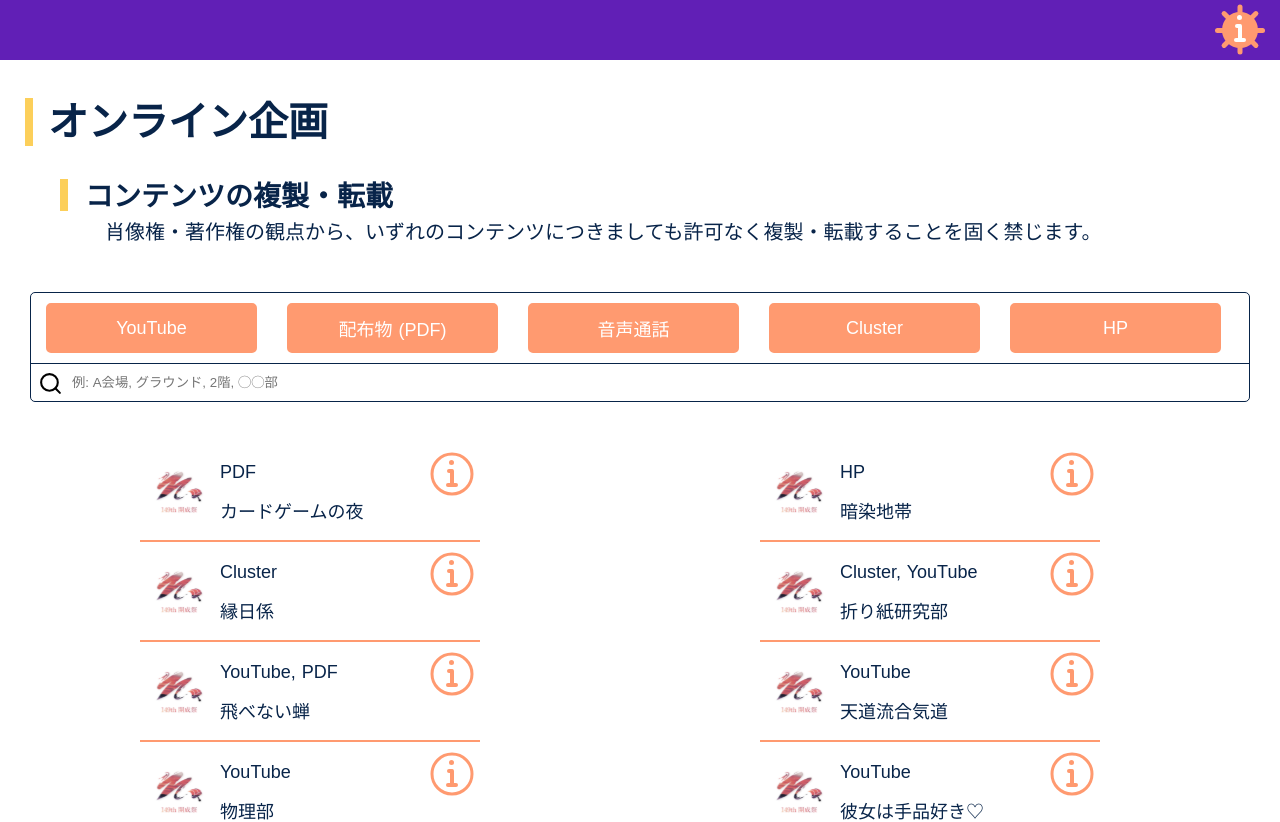
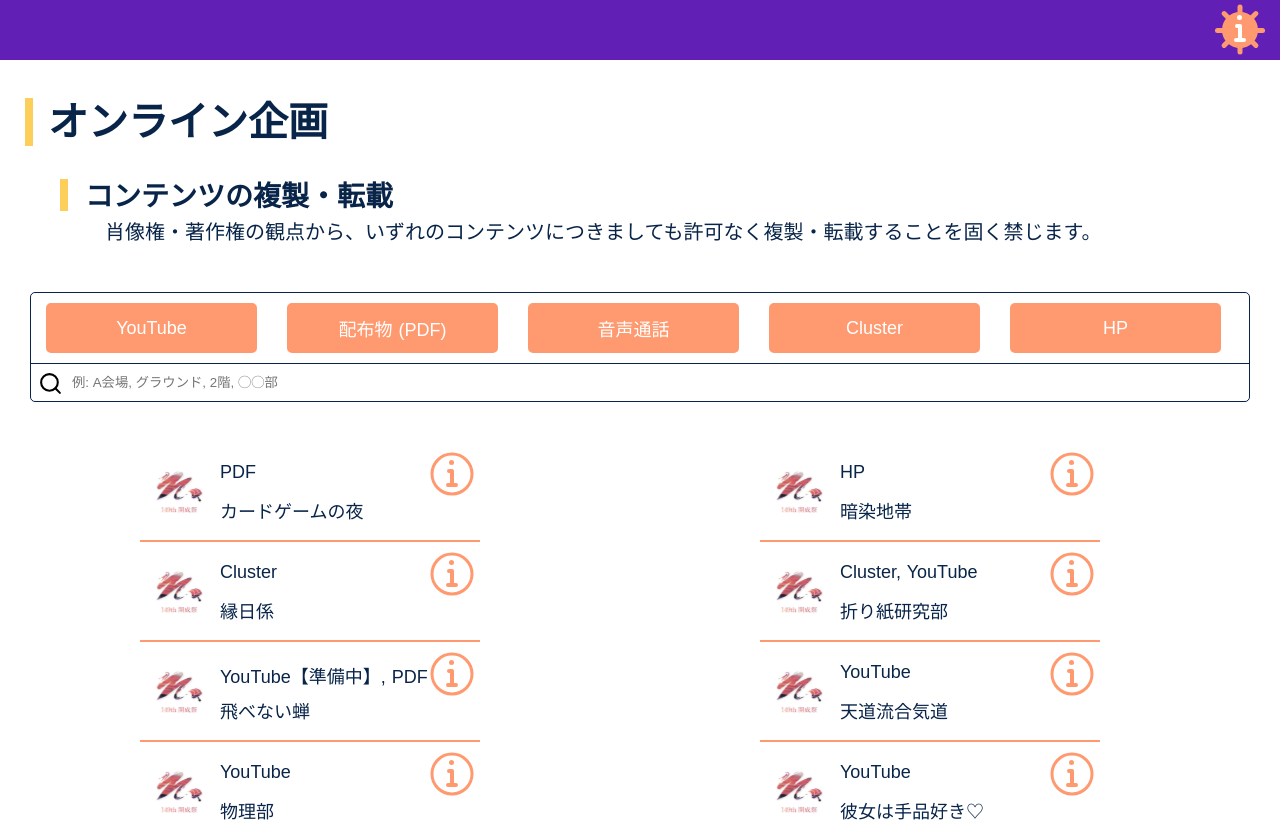
Before and after one commit to OR6107/149th-kaiseifes, a Nuxt app: page /online in a window 1280 px wide. Shown: the top 822 px of the page. Built offline with nearby package versions, Linux system fonts and the light colour scheme.

Commit message:
Fix Invalid YouTube

```diff
--- a/pages/online.vue
+++ b/pages/online.vue
@@ -191,7 +191,7 @@ export default {
           id: 78,
           name: '飛べない蝉',
           // place: 'HP, YouTube, PDF',
-          place: 'YouTube, PDF',
+          place: 'YouTube【準備中】, PDF',
           // type: HP | YOUTUBE | PDF,
           type: YOUTUBE | PDF,
           description:
@@ -236,7 +236,7 @@ export default {
         {
           id: 82,
           name: '弁論文春',
-          place: 'YouTube, PDF',
+          place: 'YouTube【準備中】, PDF',
           type: YOUTUBE | PDF,
           description:
             '言葉を使い他人を説得する競技、ディベート。オンラインでも熱い試合を実演します。あの超有名校と繰り広げる激論の勝敗を決めるのは貴方だ？！',
@@ -283,7 +283,7 @@ export default {
         {
           id: 86,
           name: '開成管弦楽団特別演奏会',
-          place: 'YouTube',
+          place: 'YouTube【準備中】',
           type: YOUTUBE,
           description:
             '部員による「花のワルツ」の演奏や、音楽部と合同の「パリのアメリカ人」アンサンブルの動画を公開します！開成管弦楽団によるクラシック音楽をオンラインの世界でも！',
@@ -306,7 +306,7 @@ export default {
           id: 88,
           name: '不屈の生物部',
           // place: 'YouTube, HP',
-          place: 'YouTube',
+          place: 'YouTube【準備中】',
           // type: YOUTUBE | HP,
           type: YOUTUBE,
           description:
@@ -319,7 +319,7 @@ export default {
           id: 89,
           name: '最後の切り札',
           // place: 'YouTube, PDF',
-          place: 'YouTube',
+          place: 'YouTube【準備中】',
           // type: YOUTUBE | PDF,
           type: YOUTUBE,
           // description:
@@ -392,7 +392,7 @@ export default {
         {
           id: 95,
           name: '柔道部',
-          place: 'YouTube',
+          place: 'YouTube【準備中】',
           type: YOUTUBE,
           // description:
           //   'コロナ渦にも屈しない生物部をご覧あれ。 生き物について様々な展示もしています！ ぜひ特別棟入ってすぐのC101へ',
@@ -460,9 +460,9 @@ export default {
           description:
             '大化学実験では、普段見られないような様々な化学実験を行っています。多くの実験を分かりやすく解説していますので、ぜひ見に来てください！',
           contentUrl: '/doc/大化学実験/readme.pdf',
-          // contentUrl2:
-          //   'https://www.youtube.com/channel/UCd4nufEmpABSr1hdLWqWj6g',
-          // contentUrlText2: 'YouTube',
+          contentUrl2:
+            'https://www.youtube.com/playlist?list=PLg6BuDxA3Wss8dPjXlgC_xPoo33wXsfMJ',
+          contentUrlText2: 'YouTube',
         },
         {
           id: 101,
```
